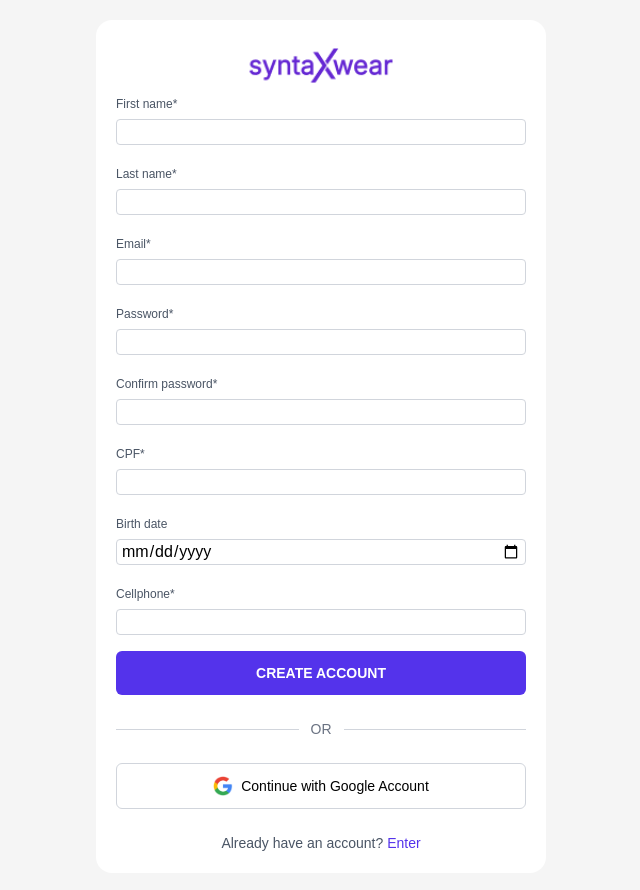
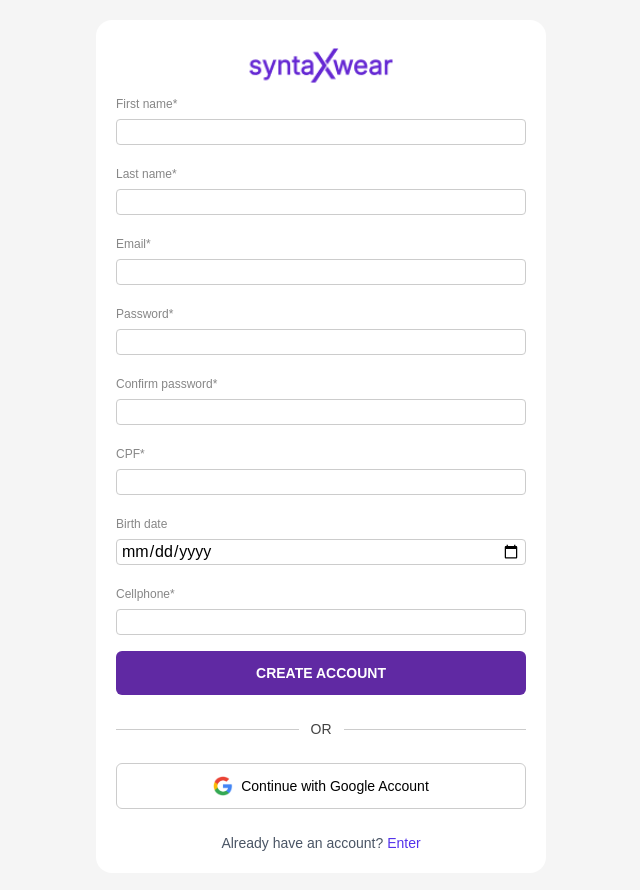
Before and after one commit to cezarviana/syntax-wear-app, a React (Vite) app: page /sign-up in a window 1280 px wide. Shown: the top 890 px of the page, without its empty margins (319-959 px from the left). Built offline with nearby package versions, Linux system fonts and the light colour scheme; a web font is replaced by a local one.

Commit message:
style: change colors on components to use globals variables colors

```diff
--- a/src/components/Button/index.tsx
+++ b/src/components/Button/index.tsx
@@ -12,7 +12,7 @@
     const buttonStyles = {
         base: "flex justify-center items-center rounded-full gap-2 text-nowrap leading-none hover:cursor-pointer transition-colors duration-300 py-2.5",
         variant: {
-            primary: "bg-white text-[#6329A2] hover:bg-gray-200",
+            primary: "bg-white text-primary hover:bg-gray-200",
             secondary: "bg-transparent border border-white text-white hover:bg-white hover:text-black",
         },
         size: {
--- a/src/components/Header/index.tsx
+++ b/src/components/Header/index.tsx
@@ -1,6 +1,5 @@
 import Logo from '@/assets/images/logo.png'
 import IconUser from '@/assets/images/icon-user.png'
-import IconAbout from '@/assets/images/icon-about.png'
 import { Link } from '@tanstack/react-router'
 import { ShoppingCart } from '../ShoppingCart'
 import { MenuMobile } from '../MenuMobile'
@@ -50,11 +49,6 @@
                   <img src={IconUser} alt="User icon" />
                 </Link>
               </li>
-              <li className="hidden lg:block">
-                <Link to="/about">
-                  <img src={IconAbout} alt="About icon" />
-                </Link>
-              </li>
               <li>
                 <ShoppingCart />
               </li>
--- a/src/components/RegisterForm/index.tsx
+++ b/src/components/RegisterForm/index.tsx
@@ -1,76 +1,125 @@
-import { useRegisterForm } from "./register-form.schema"
+import type { RegisterFormData } from './register-form.schema'
+import { useRegisterForm } from './register-form.schema'
 
 export const RegisterForm = () => {
-  const { handleSubmit, isSubmitting, register, errors } = useRegisterForm();
+  const { handleSubmit, isSubmitting, register, errors } = useRegisterForm()
 
   const inputClass = (field: keyof typeof errors) =>
     `w-full border rounded-sm px-1 mt-1 focus:outline-none focus:ring-1 ${
-      errors[field] ? "border-red-500 focus:ring-red-400" : "border-gray-300 focus:ring-[#5433EB]"
-    }`;
+      errors[field]
+        ? 'border-red-500 focus:ring-red-400'
+        : 'border-border focus:ring-accent'
+    }`
 
-
-    //function Para testar o sending do botão
-    const onSubmit = async(data) => {
-        await new Promise(resolve => setTimeout(resolve, 2000))
-        console.log(data);
-    }
-
+  //function Para testar o sending do botão
+  const onSubmit = async (data: RegisterFormData) => {
+    await new Promise((resolve) => setTimeout(resolve, 2000))
+    console.log(data)
+  }
 
   return (
     <form className="text-black space-y-4" onSubmit={handleSubmit(onSubmit)}>
       <div>
-        <label className="text-xs text-gray-600">First name*</label>
-        <input className={inputClass("firstName")} type="text" {...register("firstName")} />
-        {errors.firstName && <p className="text-xs text-red-600 mt-1">{errors.firstName.message}</p>}
-      </div>
-
-      <div>
-        <label className="text-xs text-gray-600">Last name*</label>
-        <input className={inputClass("lastName")} type="text" {...register("lastName")} />
-        {errors.lastName && <p className="text-xs text-red-600 mt-1">{errors.lastName.message}</p>}
-      </div>
-
-      <div>
-        <label className="text-xs text-gray-600">Email*</label>
-        <input className={inputClass("email")} type="email" {...register("email")} />
-        {errors.email && <p className="text-xs text-red-600 mt-1">{errors.email.message}</p>}
-      </div>
-
-      <div>
-        <label className="text-xs text-gray-600">Password*</label>
-        <input className={inputClass("password")} type="password" {...register("password")} />
-        {errors.password && <p className="text-xs text-red-600 mt-1">{errors.password.message}</p>}
-      </div>
-
-      <div>
-        <label className="text-xs text-gray-600">Confirm password*</label>
-        <input className={inputClass("confirmPassword")} type="password" {...register("confirmPassword")} />
-        {errors.confirmPassword && (
-          <p className="text-xs text-red-600 mt-1">{errors.confirmPassword.message}</p>
+        <label className="text-xs text-text-tertiary">First name*</label>
+        <input
+          className={inputClass('firstName')}
+          type="text"
+          {...register('firstName')}
+        />
+        {errors.firstName && (
+          <p className="text-xs text-error mt-1">{errors.firstName.message}</p>
         )}
       </div>
 
       <div>
-        <label className="text-xs text-gray-600">CPF*</label>
-        <input className={inputClass("cpf")} type="text" {...register("cpf")} />
-        {errors.cpf && <p className="text-xs text-red-600 mt-1">{errors.cpf.message}</p>}
+        <label className="text-xs text-text-tertiary">Last name*</label>
+        <input
+          className={inputClass('lastName')}
+          type="text"
+          {...register('lastName')}
+        />
+        {errors.lastName && (
+          <p className="text-xs text-error mt-1">{errors.lastName.message}</p>
+        )}
       </div>
 
       <div>
-        <label className="text-xs text-gray-600">Birth date</label>
-        <input className={inputClass("birthDate")} type="date" {...register("birthDate")} />
-        {errors.birthDate && <p className="text-xs text-red-600 mt-1">{errors.birthDate.message}</p>}
+        <label className="text-xs text-text-tertiary">Email*</label>
+        <input
+          className={inputClass('email')}
+          type="email"
+          {...register('email')}
+        />
+        {errors.email && (
+          <p className="text-xs text-error mt-1">{errors.email.message}</p>
+        )}
       </div>
 
       <div>
-        <label className="text-xs text-gray-600">Cellphone*</label>
-        <input className={inputClass("cellphone")} type="tel" {...register("cellphone")} />
-        {errors.cellphone && <p className="text-xs text-red-600 mt-1">{errors.cellphone.message}</p>}
+        <label className="text-xs text-text-tertiary">Password*</label>
+        <input
+          className={inputClass('password')}
+          type="password"
+          {...register('password')}
+        />
+        {errors.password && (
+          <p className="text-xs text-error mt-1">{errors.password.message}</p>
+        )}
       </div>
 
-      <button type="submit" className="w-full rounded-md cursor-pointer bg-[#5433EB] px-4 py-3 text-sm font-semibold uppercase text-white disabled:opacity-50" disabled={isSubmitting}>
-        {isSubmitting ? "Sending..." : "Create account"}
+      <div>
+        <label className="text-xs text-text-tertiary">Confirm password*</label>
+        <input
+          className={inputClass('confirmPassword')}
+          type="password"
+          {...register('confirmPassword')}
+        />
+        {errors.confirmPassword && (
+          <p className="text-xs text-error mt-1">
+            {errors.confirmPassword.message}
+          </p>
+        )}
+      </div>
+
+      <div>
+        <label className="text-xs text-text-tertiary">CPF*</label>
+        <input className={inputClass('cpf')} type="text" {...register('cpf')} />
+        {errors.cpf && (
+          <p className="text-xs text-error mt-1">{errors.cpf.message}</p>
+        )}
+      </div>
+
+      <div>
+        <label className="text-xs text-text-tertiary">Birth date</label>
+        <input
+          className={inputClass('birthDate')}
+          type="date"
+          {...register('birthDate')}
+        />
+        {errors.birthDate && (
+          <p className="text-xs text-error mt-1">{errors.birthDate.message}</p>
+        )}
+      </div>
+
+      <div>
+        <label className="text-xs text-text-tertiary">Cellphone*</label>
+        <input
+          className={inputClass('cellphone')}
+          type="tel"
+          {...register('cellphone')}
+        />
+        {errors.cellphone && (
+          <p className="text-xs text-error mt-1">{errors.cellphone.message}</p>
+        )}
+      </div>
+
+      <button
+        type="submit"
+        className="w-full rounded-md cursor-pointer bg-primary px-4 py-3 text-sm font-semibold uppercase text-white disabled:opacity-50"
+        disabled={isSubmitting}
+      >
+        {isSubmitting ? 'Sending...' : 'Create account'}
       </button>
     </form>
-  );
-};
+  )
+}
--- a/src/components/RegisterForm/register-form.schema.ts
+++ b/src/components/RegisterForm/register-form.schema.ts
@@ -31,7 +31,7 @@
   })
 
 // Tipo inferido para uso no TypeScript (ex: useForm do React Hook Form)
-type RegisterFormData = z.infer<typeof registerUserFormSchema>
+export type RegisterFormData = z.infer<typeof registerUserFormSchema>
 
 
 export const useRegisterForm = () => {
--- a/src/components/Separator/index.tsx
+++ b/src/components/Separator/index.tsx
@@ -1,9 +1,9 @@
 export const Separator = () => {
     return (
         <div className="flex items-center my-6">
-            <span className="flex-1 border-t border-gray-300"></span>
-            <span className="px-3 text-gray-500 text-sm ">OR</span>
-            <span className="flex-1 border-t border-gray-300"></span>
+            <span className="flex-1 border-t border-border"></span>
+            <span className="px-3 text-text-secondary text-sm ">OR</span>
+            <span className="flex-1 border-t border-border"></span>
         </div>
     )
 }
--- a/src/components/ShoppingCart/index.tsx
+++ b/src/components/ShoppingCart/index.tsx
@@ -16,7 +16,7 @@
       >
         <img src={IconCart} alt="shopping cart icon" />
         {cart.length > 0 && (
-          <span className="absolute -bottom-2 -right-2 bg-red-500 text-white rounded-full w-5 h-5 flex items-center justify-center text-xs">
+          <span className="absolute -bottom-2 -right-2 bg-error text-white rounded-full w-5 h-5 flex items-center justify-center text-xs">
             {cart.length}
           </span>
         )}
--- a/src/components/ZipCode/index.tsx
+++ b/src/components/ZipCode/index.tsx
@@ -58,13 +58,13 @@
           <input
             type="text"
             placeholder="Zip Code"
-            className={`rounded-md p-3 border border-[#C0C0C0] ${errors.zip ? 'border-red-500' : ''}`}
+            className={`rounded-md p-3 border border-border ${errors.zip ? 'border-error' : ''}`}
             aria-invalid={!!errors.zip}
             {...register('zip')}
           />
         </div>
         {errors.zip && (
-          <span className="text-red-600 text-sm mt-1">
+          <span className="text-error text-sm mt-1">
             {String(errors.zip.message)}
           </span>
         )}
@@ -78,7 +78,7 @@
 
       {addressError && (
         <div className="m-4">
-          <p className='text-red-600 text-sm mt-1'>{addressError}</p>
+          <p className='text-error text-sm mt-1'>{addressError}</p>
         </div>
       )}
 
--- a/src/pages/_app/about/index.tsx
+++ b/src/pages/_app/about/index.tsx
@@ -17,8 +17,8 @@
         <img src={bannerAbout} alt="Banner featuring a seated man wearing Syntaxwear footwear." className='size-full object-cover'/>
       </div>
       <div className='text-black px-8 py-16 lg:px-20 md:w-1/2 h-full flex flex-col items-center justify-center'>
-        <h2 className='text-5xl lg:text-6xl font-medium text-[#333333] mb-8'>About us</h2>
-        <p className='text-[#666666] text-lg leading-relaxed mb-5'>We are passionate about footwear that unites style, comfort, and durability. Our mission? To make you feel good with every step, offering an incredible shopping experience and a selection of sneakers, boots, and shoes for all occasions.</p>
+        <h2 className='text-5xl lg:text-6xl font-medium text-text mb-8'>About us</h2>
+        <p className='text-text-secondary text-lg leading-relaxed mb-5'>We are passionate about footwear that unites style, comfort, and durability. Our mission? To make you feel good with every step, offering an incredible shopping experience and a selection of sneakers, boots, and shoes for all occasions.</p>
         <Link to="/our-stores" className='self-start text-xs font-bold text-[#333333] uppercase border-b-2 tracking-[0.2em] cursor-pointer hover:text-accent transition-colors duration-500'>Learn more about our Stores</Link>
       </div>
     </section>
--- a/src/pages/_auth/sign-in.tsx
+++ b/src/pages/_auth/sign-in.tsx
@@ -15,7 +15,7 @@
 
 function RouteComponent() {
   return (
-    <section className="text-black bg-[#F5F5F5] h-screen w-full flex justify-center items-center p-5">
+    <section className="text-black bg-surface h-screen w-full flex justify-center items-center p-5">
       <div className="w-[450px] bg-white rounded-[18px] p-10 shadow-md">
         <div className="flex flex-col">
           <Logo />
@@ -34,7 +34,7 @@
           <LoginForm />
 
           <p className="mt-3.5">
-            Don't have an account yet?<Link to="/sign-up" className="ml-1 text-[#5433EB] hover:underline">Sign Up</Link>
+            Don't have an account yet?<Link to="/sign-up" className="ml-1 text-accent hover:underline">Sign Up</Link>
           </p>
         </div>
       </div>
--- a/src/pages/_auth/sign-up.tsx
+++ b/src/pages/_auth/sign-up.tsx
@@ -15,13 +15,13 @@
 
 function RouteComponent() {
   return (
-    <section className='min-h-screen w-full flex justify-center items-center bg=[#F5F5F5] p-5'>
+    <section className='min-h-screen w-full flex justify-center items-center bg-surface p-5'>
       <div className='w-[450px] bg-white rounded-2xl p-5 flex flex-col'>
         <Logo />
         <RegisterForm />
         <Separator />
 
-        <button className="w-full flex items-center justify-center gap-2 border border-gray-300 rounded-md py-3 hover:bg-gray-50 transition">
+        <button className="w-full flex items-center justify-center gap-2 border border-border rounded-md py-3 hover:bg-gray-50 transition">
           <img src={GoogleIcon} alt="Google Logo" className="w-5 h-5" />
           <span className="text-sm font-medium text-black">
             Continue with Google Account
```
